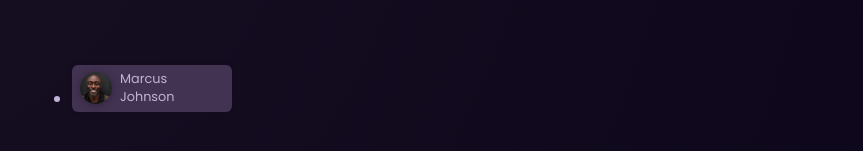
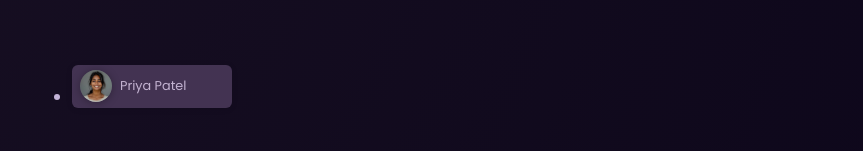
Before and after one commit to MidKnight92/Angular-The-complete-guide-24id, an Angular app: page / in a window 1280 px wide. Shown: the part 223-374 px from the top of the page, without its empty margins (208-1071 px from the left). Built offline with nearby package versions, Linux system fonts and the light colour scheme.

Commit message:
Refactor to use signals

```diff
--- a/src/app/user/user.component.html
+++ b/src/app/user/user.component.html
@@ -1,8 +1,8 @@
 <div>
-    <button>
-        <img [src]="'assets/users/' + selectedUser.avatar"
-        [alt]="selectedUser.name + ' avatar'"
+    <button (click)="getSelectedUser()">
+        <img [src]="imagePath()"
+        [alt]="selectedUser().name + ' avatar'"
     />
-        <span>{{selectedUser.name}}</span>
+        <span>{{selectedUser().name}}</span>
     </button>
 </div>
--- a/src/app/user/user.component.ts
+++ b/src/app/user/user.component.ts
@@ -1,4 +1,4 @@
-import { Component } from '@angular/core';
+import { Component, Signal, WritableSignal, computed, signal } from '@angular/core';
 import { DUMMY_USERS } from '../dummy-users';
 
 @Component({
@@ -9,9 +9,16 @@ import { DUMMY_USERS } from '../dummy-users';
   styleUrl: './user.component.css'
 })
 export class UserComponent {
-  public selectedUser = DUMMY_USERS[this.getRandomeUser()]
+  public selectedUser: WritableSignal<any> = signal(DUMMY_USERS[this.getRandomUser()]);
 
-  private getRandomeUser(): number {
+  public imagePath: Signal<string> = computed(()=> `assets/users/${this.selectedUser().avatar}`)
+
+  public getSelectedUser(){
+    this.selectedUser.set(DUMMY_USERS[this.getRandomUser()]);
+  }
+
+  private getRandomUser(): number {
     return Math.floor(Math.random() * DUMMY_USERS.length);
   }
+
 }
```
